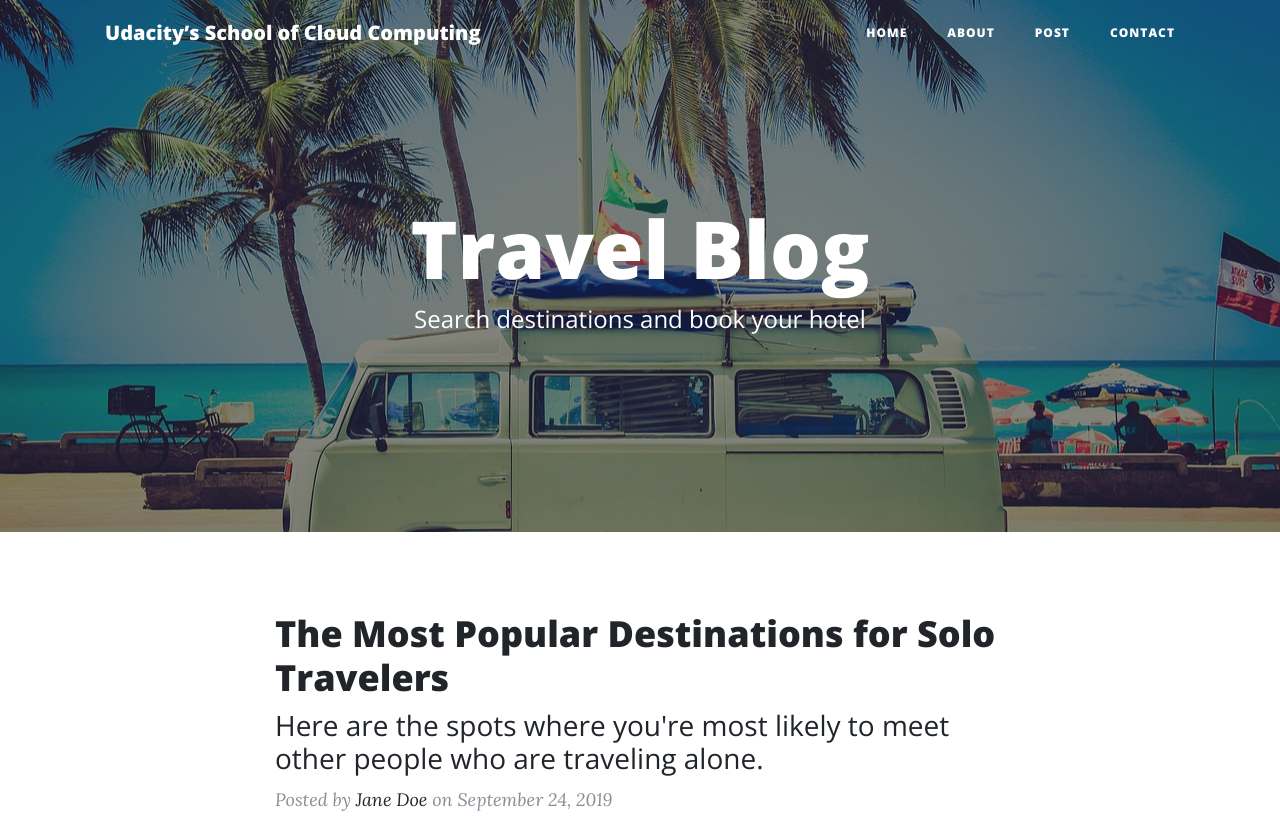
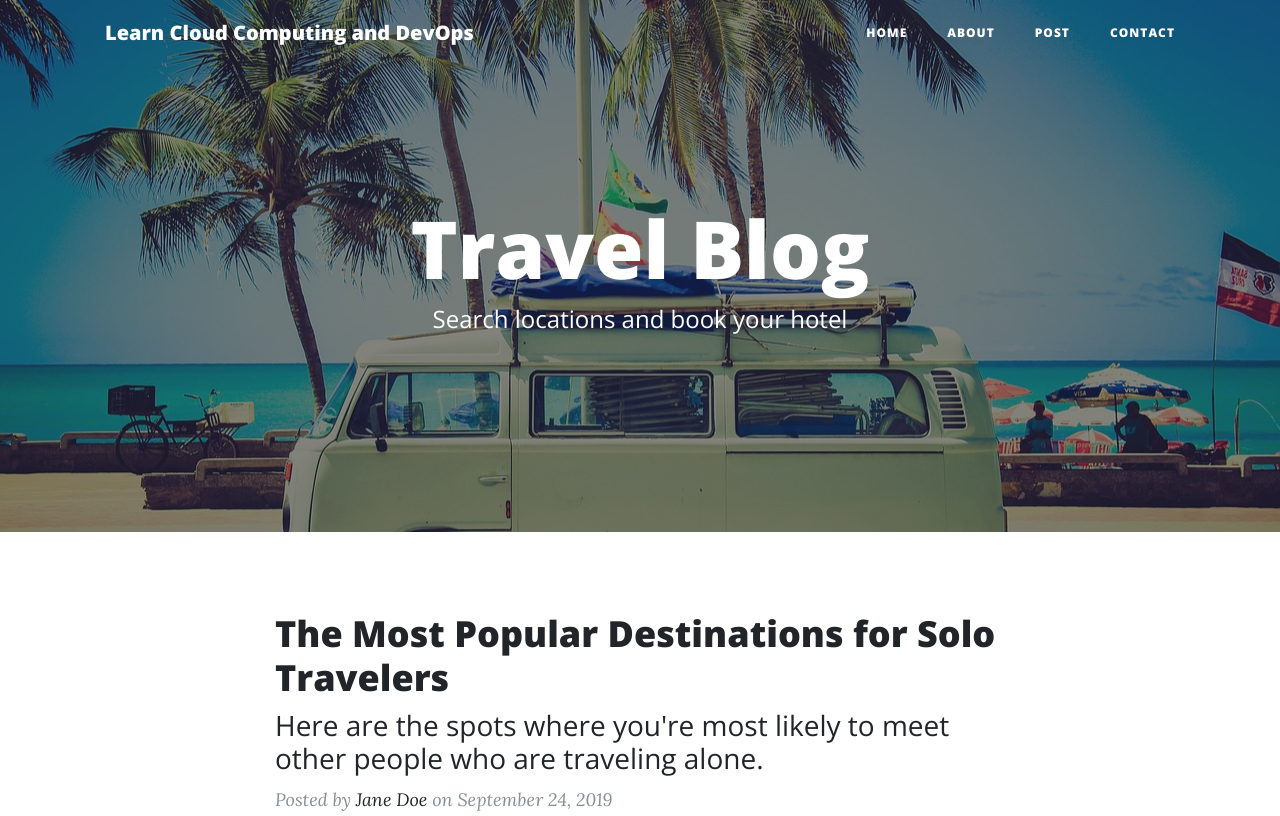
Before and after one commit to Siddhartha2610/s3-starter-website, a plain HTML site: page index.html in a window 1280 px wide. Shown: the top 816 px of the page. Drawn offline with nearby package versions, Linux system fonts and the light colour scheme; a script that the page names is missing.

Commit message:
Changed Headlines under header

```diff
--- a/index.html
+++ b/index.html
@@ -28,7 +28,7 @@
   <!-- Navigation -->
   <nav class="navbar navbar-expand-lg navbar-light fixed-top" id="mainNav">
     <div class="container">
-      <a class="navbar-brand" href="index.html">Udacity’s School of Cloud Computing</a>
+      <a class="navbar-brand" href="index.html">Learn Cloud Computing and DevOps</a>
       <button class="navbar-toggler navbar-toggler-right" type="button" data-toggle="collapse" data-target="#navbarResponsive" aria-controls="navbarResponsive" aria-expanded="false" aria-label="Toggle navigation">
         Menu
         <i class="fas fa-bars"></i>
@@ -60,7 +60,7 @@
         <div class="col-lg-8 col-md-10 mx-auto">
           <div class="site-heading">
             <h1>Travel Blog</h1>
-            <span class="subheading">Search destinations and book your hotel</span>
+            <span class="subheading">Search locations and book your hotel</span>
           </div>
         </div>
       </div>
```
Also changed, not shown: README.txt.
